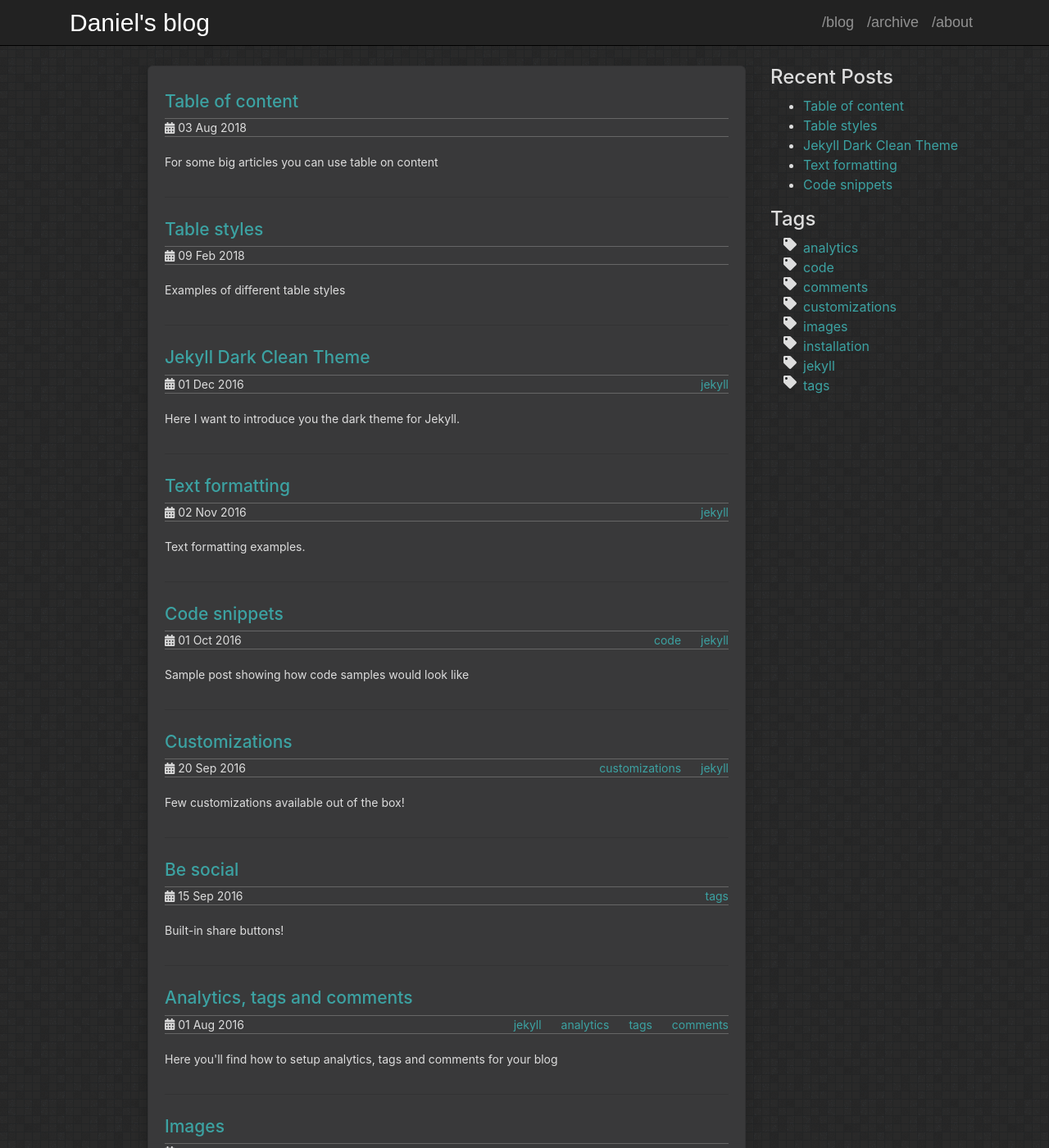
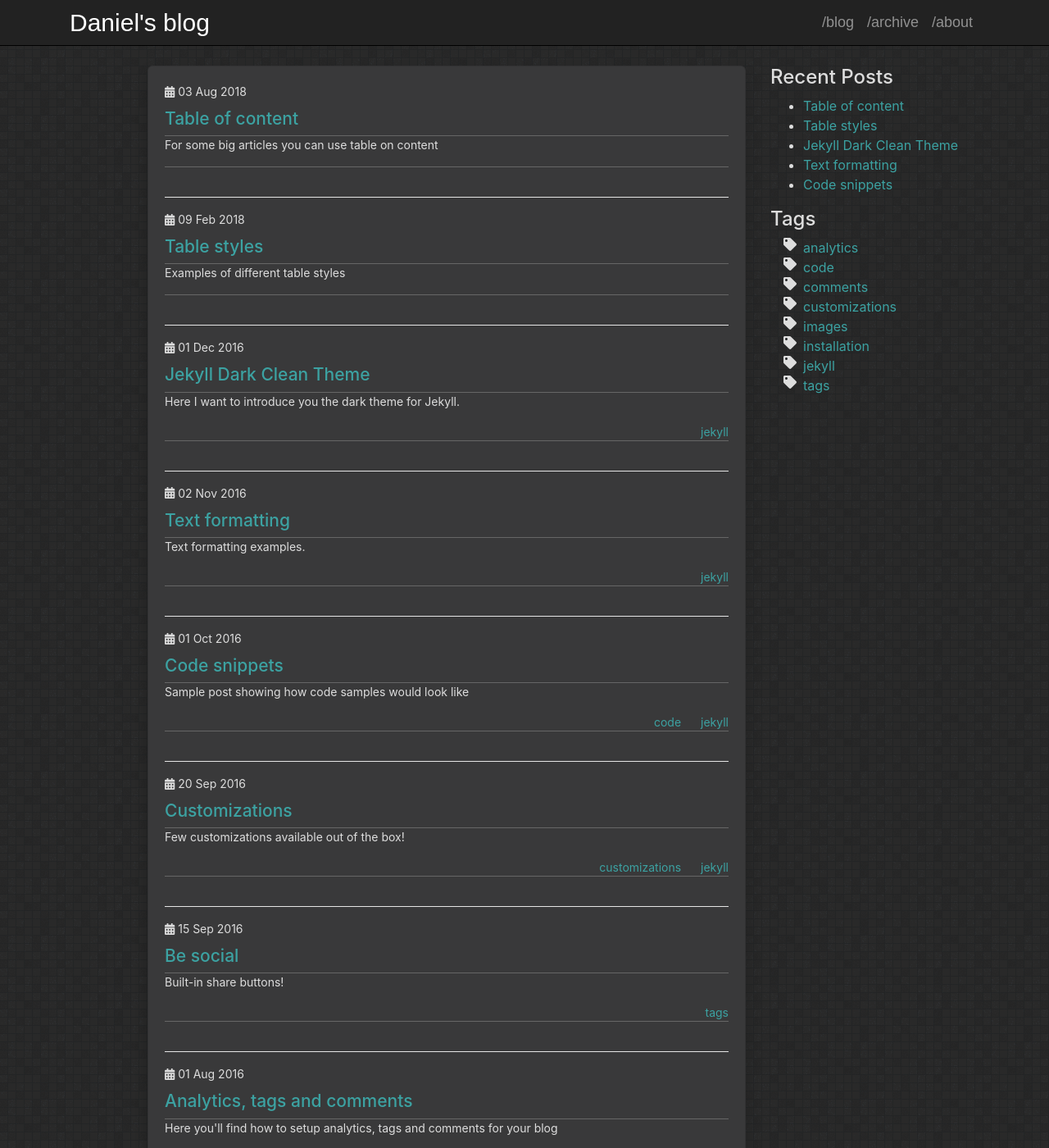
Before and after one commit to danieldavidson/danieldavidson.github.io, a Jekyll site: the page built from index.html, in a window 1280 px wide and 1400 px high. Shown: the whole window at 82% size. Built offline with Jekyll 4.4.1, drawn with Linux system fonts in a browser that asks for light colours; some of the changed text lies outside the part shown.

Commit message:
Update home.html

```diff
--- a/_layouts/home.html
+++ b/_layouts/home.html
@@ -3,6 +3,10 @@ layout: page
 ---
 
 {% for post in site.posts limit:10 %}
+<div class="post-time">
+    <i class="fa fa-calendar-alt"></i>
+    <time datetime='{{ post.date | date: "%Y-%m-%d" }}'>{{ post.date | date_to_string }}</time>
+</div>
 <h2 class="post-title">
     <a href="{{ post.url | relative_url }}">
         {{ post.title }}
@@ -10,9 +14,10 @@ layout: page
 </h2>
 
 <div class="post-meta">
-    <div class="post-time">
-        <i class="fa fa-calendar-alt"></i>
-        <time datetime='{{ post.date | date: "%Y-%m-%d" }}'>{{ post.date | date_to_string }}</time>
+    <div class="post-descr">
+        <p>
+            {{ post.description }}
+        </p>
     </div>
     <ul>
         {% for tag in post.tags %}
@@ -21,12 +26,7 @@ layout: page
     </ul>
 </div>
 
-<div class="post-descr">
-    <p>
-        {{ post.description }}
-    </p>
-</div>
-<hr style="color: white">
+<hr style="background-color: white">
 {% endfor %}
 
 
```
